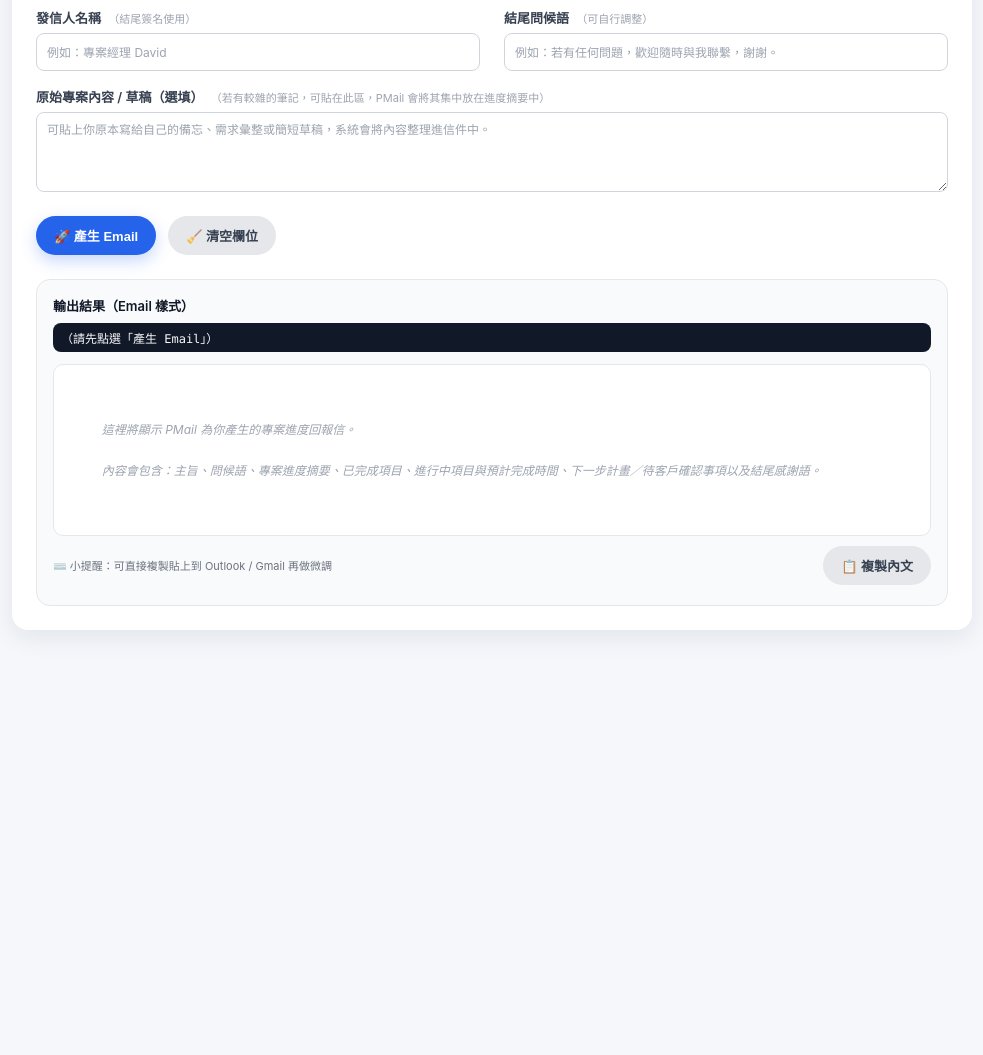
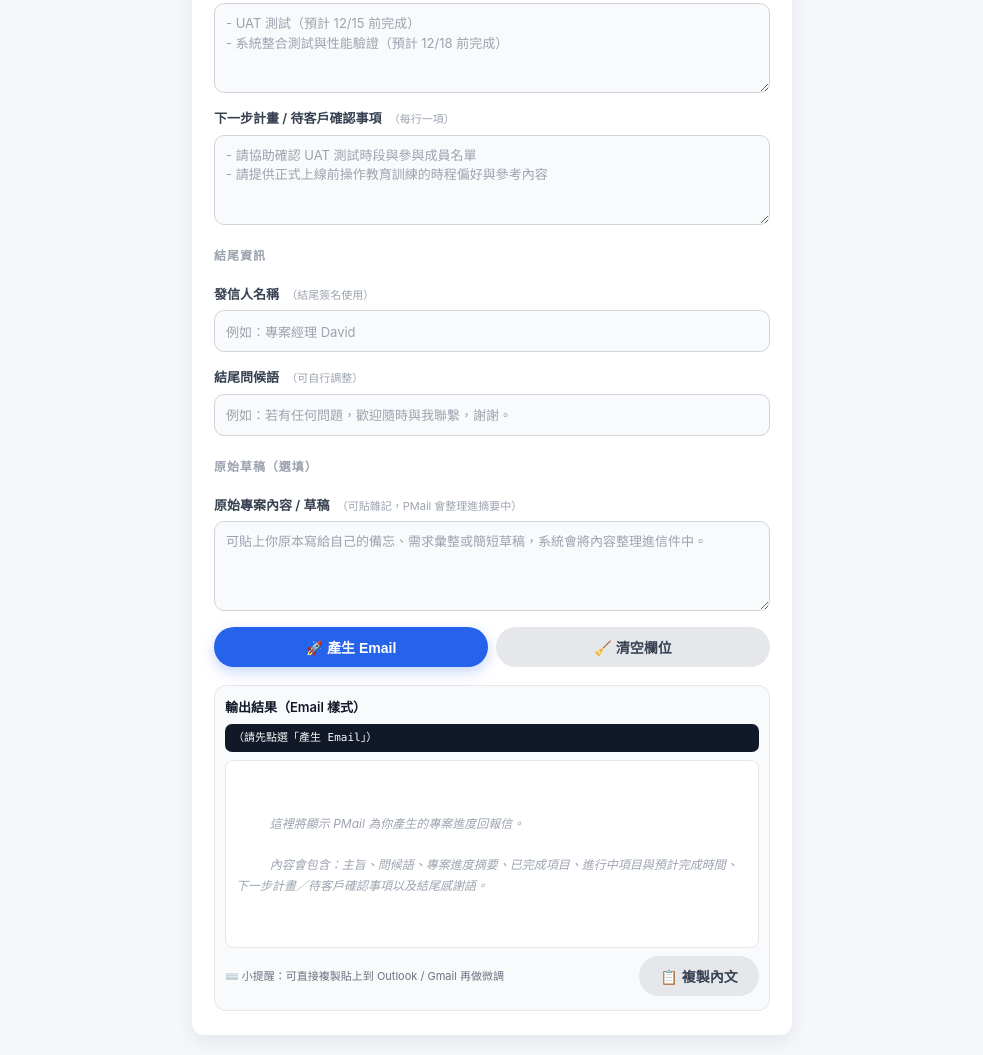
Before and after one commit to lynnelee30802/Product_PMail, a plain HTML site: page index.html in a window 1280 px wide. Shown: the part 701-1756 px from the top of the page, without its empty margins (148-1131 px from the left). Before the commit the page ends 1371 px from the top, so only its background shows below. Drawn offline with Linux system fonts and the light colour scheme.

Commit message:
調整網頁樣式以提升行動裝置友好性，新增響應式設計元素

```diff
--- a/index.html
+++ b/index.html
@@ -6,12 +6,12 @@
 <link rel="apple-touch-icon" href="./Product_PMail.png">
 <link rel="apple-touch-icon" sizes="180x180" href="./Product_PMail.png">
 
-
   <meta charset="UTF-8" />
   <title>PMail - PM 發信小幫手</title>
+  <meta name="viewport" content="width=device-width, initial-scale=1.0" />
 
   <style>
-    /* ===== 基本版型設定 ===== */
+    /* ===== 基本版型設定（Mobile First） ===== */
     * {
       box-sizing: border-box;
     }
@@ -22,47 +22,45 @@
         "Noto Sans TC", "Microsoft JhengHei", sans-serif;
       background: #f5f7fb;
       color: #333;
+      font-size: 15px;
+      line-height: 1.5;
     }
 
     .app-container {
-      max-width: 960px;
-      margin: 40px auto;
-      padding: 24px;
+      max-width: 600px;              /* 手機為主，也適合小螢幕 */
+      margin: 12px auto 20px;
+      padding: 16px 14px 20px;
       background: #ffffff;
-      border-radius: 16px;
-      box-shadow: 0 8px 24px rgba(15, 23, 42, 0.08);
+      border-radius: 12px;
+      box-shadow: 0 6px 18px rgba(15, 23, 42, 0.08);
     }
 
     h1 {
       margin: 0 0 4px;
-      font-size: 28px;
+      font-size: 22px;
       font-weight: 700;
-      letter-spacing: 0.04em;
+      letter-spacing: 0.03em;
       color: #1f2933;
     }
 
     .subtitle {
-      margin-bottom: 24px;
+      margin-bottom: 16px;
       color: #6b7280;
-      font-size: 14px;
+      font-size: 13px;
     }
 
-    /* ===== 表單區塊 ===== */
+    /* ===== 表單區塊：改為單欄垂直排版 ===== */
     .form-grid {
-      display: grid;
-      grid-template-columns: 1fr 1fr;
-      gap: 16px 24px;
-      margin-bottom: 24px;
+      display: flex;
+      flex-direction: column;
+      gap: 14px;
+      margin-bottom: 16px;
     }
 
     .form-group {
       display: flex;
       flex-direction: column;
       gap: 6px;
-    }
-
-    .form-group.full {
-      grid-column: 1 / -1; /* 佔滿整列 */
     }
 
     label {
@@ -80,18 +78,19 @@
 
     input[type="text"],
     textarea {
-      border-radius: 8px;
+      border-radius: 10px;
       border: 1px solid #d1d5db;
-      padding: 8px 10px;
-      font-size: 13px;
+      padding: 10px 11px;
+      font-size: 14px;
       transition: border-color 0.15s ease, box-shadow 0.15s ease;
       font-family: inherit;
       resize: vertical;
-      min-height: 38px;
+      min-height: 42px;
+      background-color: #f9fafb;
     }
 
     textarea {
-      min-height: 80px;
+      min-height: 90px;
       line-height: 1.5;
     }
 
@@ -100,30 +99,44 @@
       outline: none;
       border-color: #2563eb;
       box-shadow: 0 0 0 2px rgba(37, 99, 235, 0.15);
+      background-color: #ffffff;
     }
 
     input::placeholder,
     textarea::placeholder {
       color: #9ca3af;
-      font-size: 12px;
+      font-size: 13px;
     }
 
-    /* ===== 按鈕區 ===== */
+    /* ===== 區段標題（讓手機使用者更有段落感） ===== */
+    .section-title {
+      margin-top: 6px;
+      margin-bottom: 4px;
+      font-size: 12px;
+      font-weight: 700;
+      color: #9ca3af;
+      text-transform: uppercase;
+      letter-spacing: 0.08em;
+    }
+
+    /* ===== 按鈕區（Mobile 友善） ===== */
     .actions {
-      display: flex;
-      gap: 12px;
-      margin-bottom: 24px;
+      display: grid;
+      grid-template-columns: 1fr 1fr;
+      gap: 8px;
+      margin: 10px 0 18px;
     }
 
     button {
       border: none;
       border-radius: 999px;
-      padding: 10px 18px;
-      font-size: 13px;
+      padding: 10px 14px;
+      font-size: 14px;
       font-weight: 600;
       cursor: pointer;
       display: inline-flex;
       align-items: center;
+      justify-content: center;
       gap: 6px;
       transition: transform 0.08s ease, box-shadow 0.08s ease,
         background-color 0.12s ease;
@@ -132,13 +145,13 @@
     button.primary {
       background: #2563eb;
       color: #ffffff;
-      box-shadow: 0 6px 16px rgba(37, 99, 235, 0.25);
+      box-shadow: 0 5px 14px rgba(37, 99, 235, 0.25);
     }
 
     button.primary:hover {
       background: #1d4ed8;
       transform: translateY(-1px);
-      box-shadow: 0 10px 24px rgba(37, 99, 235, 0.28);
+      box-shadow: 0 8px 20px rgba(37, 99, 235, 0.3);
     }
 
     button.secondary {
@@ -157,41 +170,41 @@
 
     /* ===== 輸出區塊 ===== */
     .output-card {
-      border-radius: 14px;
+      border-radius: 12px;
       border: 1px solid #e5e7eb;
       background: #f9fafb;
-      padding: 16px 16px 20px;
+      padding: 12px 10px 14px;
     }
 
     .output-header {
       font-size: 13px;
       font-weight: 600;
-      margin-bottom: 8px;
+      margin-bottom: 6px;
       color: #111827;
     }
 
     .output-subject {
       font-family: "SFMono-Regular", ui-monospace, Menlo, Monaco, Consolas,
         "Liberation Mono", "Courier New", monospace;
-      font-size: 12px;
+      font-size: 11px;
       padding: 6px 8px;
-      border-radius: 8px;
+      border-radius: 7px;
       background: #111827;
       color: #f9fafb;
       overflow-x: auto;
       white-space: nowrap;
-      margin-bottom: 12px;
+      margin-bottom: 8px;
     }
 
     .output-body {
-      white-space: pre-wrap; /* 讓 \n 正確換行 */
+      white-space: pre-wrap;
       font-size: 13px;
       line-height: 1.6;
       background: #ffffff;
-      border-radius: 10px;
-      padding: 12px 14px;
+      border-radius: 8px;
+      padding: 10px 10px;
       border: 1px solid #e5e7eb;
-      max-height: 420px;
+      max-height: 360px;
       overflow-y: auto;
     }
 
@@ -203,17 +216,26 @@
 
     .output-toolbar {
       display: flex;
-      justify-content: flex-end;
-      margin-top: 10px;
+      flex-direction: column;
+      gap: 6px;
+      margin-top: 8px;
     }
 
     .copy-hint {
       font-size: 11px;
       color: #6b7280;
-      margin-right: auto;
       display: flex;
       align-items: center;
       gap: 4px;
+    }
+
+    .copy-btn-row {
+      display: flex;
+      justify-content: flex-end;
+    }
+
+    .copy-btn-row button {
+      min-width: 120px;
     }
 
     .status-text {
@@ -221,21 +243,39 @@
       color: #16a34a;
       opacity: 0;
       transition: opacity 0.2s ease;
+      text-align: right;
     }
 
     .status-text.visible {
       opacity: 1;
     }
 
-    /* ===== RWD 調整 ===== */
-    @media (max-width: 768px) {
+    /* ===== Desktop 以上再加一點寬度優化 ===== */
+    @media (min-width: 768px) {
       .app-container {
-        margin: 16px;
-        padding: 16px;
+        margin-top: 24px;
+        padding: 20px 22px 24px;
       }
 
       .form-grid {
-        grid-template-columns: 1fr;
+        gap: 16px;
+      }
+
+      .output-body {
+        max-height: 420px;
+      }
+
+      .output-toolbar {
+        flex-direction: row;
+        align-items: center;
+      }
+
+      .copy-hint {
+        margin-right: auto;
+      }
+
+      .status-text {
+        min-width: 120px;
       }
     }
   </style>
@@ -248,6 +288,8 @@
 
     <!-- ===== 輸入區：基本資訊與專案內容 ===== -->
     <div class="form-grid">
+      <div class="section-title">基本資訊</div>
+
       <!-- 專案名稱 -->
       <div class="form-group">
         <label for="projectName">
@@ -274,8 +316,10 @@
         />
       </div>
 
+      <div class="section-title">本週進度說明</div>
+
       <!-- 本週進度摘要 -->
-      <div class="form-group full">
+      <div class="form-group">
         <label for="summary">
           專案進度摘要
           <span class="hint">（一至兩段，說明整體狀態）</span>
@@ -286,8 +330,10 @@
         ></textarea>
       </div>
 
+      <div class="section-title">細項列表</div>
+
       <!-- 已完成項目 -->
-      <div class="form-group full">
+      <div class="form-group">
         <label for="completed">
           已完成項目
           <span class="hint">（每行一項，將自動轉為條列）</span>
@@ -301,7 +347,7 @@
       </div>
 
       <!-- 進行中項目與預計完成時間 -->
-      <div class="form-group full">
+      <div class="form-group">
         <label for="inProgress">
           進行中項目與預計完成時間
           <span class="hint">（每行一項，可加入預估完成時間）</span>
@@ -314,7 +360,7 @@
       </div>
 
       <!-- 下一步計畫 / 待客戶確認事項 -->
-      <div class="form-group full">
+      <div class="form-group">
         <label for="nextSteps">
           下一步計畫 / 待客戶確認事項
           <span class="hint">（每行一項）</span>
@@ -325,6 +371,8 @@
 - 請提供正式上線前操作教育訓練的時程偏好與參考內容"
         ></textarea>
       </div>
+
+      <div class="section-title">結尾資訊</div>
 
       <!-- 發信人名稱 -->
       <div class="form-group">
@@ -352,11 +400,13 @@
         />
       </div>
 
+      <div class="section-title">原始草稿（選填）</div>
+
       <!-- 可貼上原始草稿：選擇性使用 -->
-      <div class="form-group full">
+      <div class="form-group">
         <label for="rawDraft">
-          原始專案內容 / 草稿（選填）
-          <span class="hint">（若有較雜的筆記，可貼在此區，PMail 會將其集中放在進度摘要中）</span>
+          原始專案內容 / 草稿
+          <span class="hint">（可貼雜記，PMail 會整理進摘要中）</span>
         </label>
         <textarea
           id="rawDraft"
@@ -365,7 +415,7 @@
       </div>
     </div>
 
-    <!-- ===== 動作按鈕 ===== -->
+    <!-- ===== 動作按鈕（Mobile 友善按鈕區） ===== -->
     <div class="actions">
       <button class="primary" id="generateBtn">
         🚀 產生 Email
@@ -397,10 +447,12 @@
         <div class="copy-hint">
           ⌨️ 小提醒：可直接複製貼上到 Outlook / Gmail 再做微調
         </div>
-        <span class="status-text" id="copyStatus">已複製到剪貼簿</span>
-        <button class="secondary" id="copyBtn">
-          📋 複製內文
-        </button>
+        <div class="copy-btn-row">
+          <span class="status-text" id="copyStatus">已複製到剪貼簿</span>
+          <button class="secondary" id="copyBtn">
+            📋 複製內文
+          </button>
+        </div>
       </div>
     </div>
   </div>
@@ -505,7 +557,7 @@
 
       // 問候語
       lines.push(`${safeClientName}您好：`);
-      lines.push(""); // 空行
+      lines.push("");
 
       // 開頭說明
       lines.push(
@@ -553,9 +605,9 @@
       // 結尾感謝語
       lines.push(safeClosing);
       lines.push("");
-      lines.push(`此致`);
+      lines.push("此致");
       lines.push("");
-      lines.push(`敬祝 順心`);
+      lines.push("敬祝 順心");
       lines.push("");
       lines.push(safeSender);
 
@@ -576,11 +628,9 @@
       const closing = closingInput.value;
       const rawDraft = rawDraftInput.value;
 
-      // 主旨
       const subject = buildSubject(projectName);
       outputSubject.textContent = subject;
 
-      // 內文
       const body = buildEmailBody({
         projectName,
         clientName,
@@ -593,7 +643,6 @@
         rawDraft,
       });
 
-      // 把產生的文字放到輸出區（使用 pre-wrap 顯示換行）
       outputBody.textContent = body;
     }
 
```
